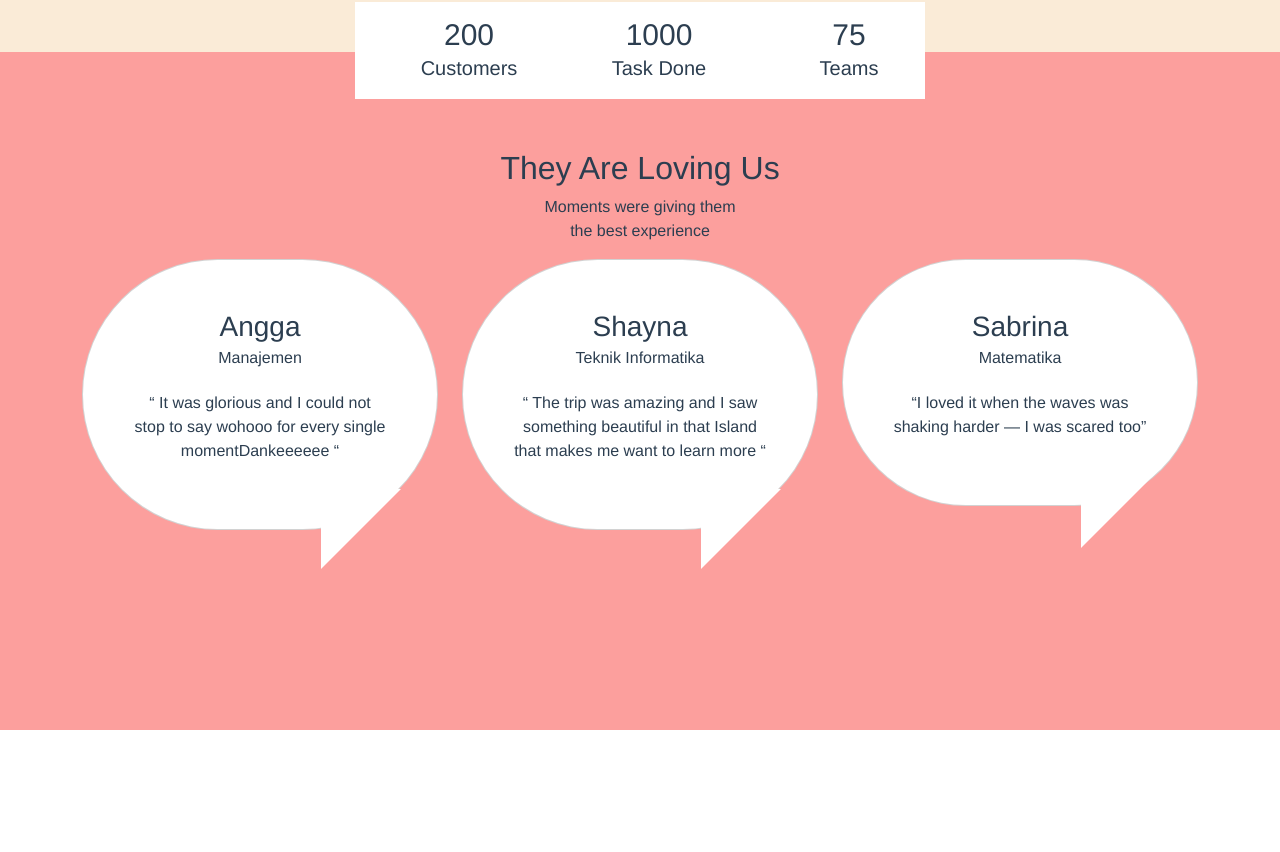
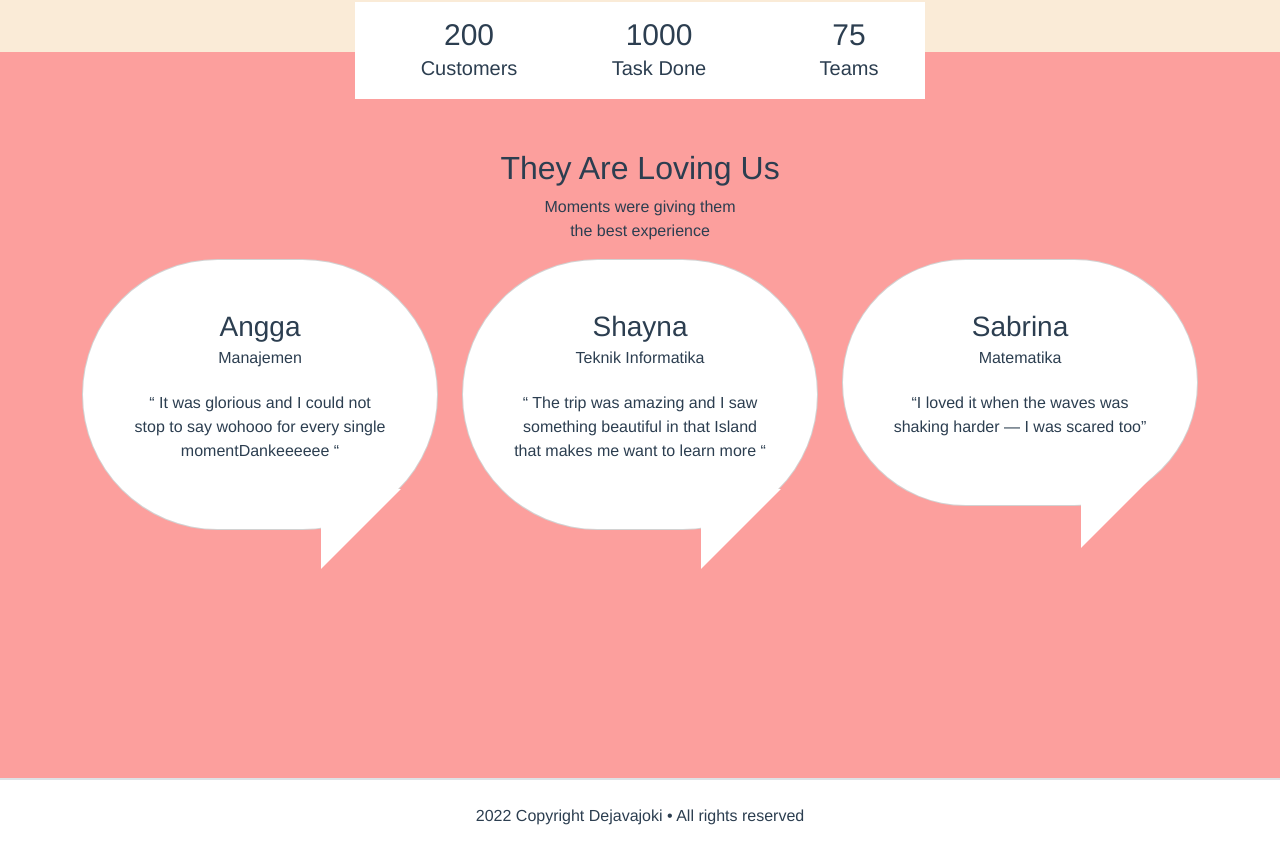
Before and after one commit to chelsafarah/dejava, a Vue app: page /#/ in a window 1280 px wide. Shown: the part 488-1340 px from the top of the page. Before the commit the page ends 1218 px from the top, so only its background shows below. Built offline with nearby package versions, Linux system fonts and the light colour scheme.

Commit message:
add footer

```diff
--- /dev/null
+++ b/src/components/FooterComponent.vue
@@ -0,0 +1,27 @@
+<template>
+    <footer class="section-footer mt-5 pb-4 border-top">
+        <div class="container-fluid">
+            <div class="row border-top justify-content-center align-items-center pt-4">
+                <div class="col-auto text-gray-500 font-weight-light">
+                    2022 Copyright Dejavajoki • All rights reserved
+                </div>
+            </div>
+        </div>
+    </footer>
+</template>
+
+<script>
+
+export default {
+  name: 'FooterComponent',
+  components: {
+
+  },
+}
+</script>
+
+<style>
+    .section-footer{
+        background-color: #fff;
+    }
+</style>
--- a/src/views/HomeView.vue
+++ b/src/views/HomeView.vue
@@ -4,6 +4,7 @@
     <HeaderComponent />
     <StatisticContent />
     <TestimonialContent />
+    <FooterComponent />
   </div>
 </template>
 
@@ -13,6 +14,7 @@ import NavbarComponent from '@/components/NavbarComponent.vue'
 import HeaderComponent from '@/components/HeaderComponent.vue'
 import StatisticContent from '@/components/StatisticContent.vue';
 import TestimonialContent from '@/components/TestimonialContent.vue';
+import FooterComponent from '@/components/FooterComponent.vue';
 
 export default {
   name: 'HomeView',
@@ -20,7 +22,8 @@ export default {
     NavbarComponent,
     HeaderComponent,
     StatisticContent,
-    TestimonialContent
+    TestimonialContent,
+    FooterComponent
   }
 }
 </script>
```
